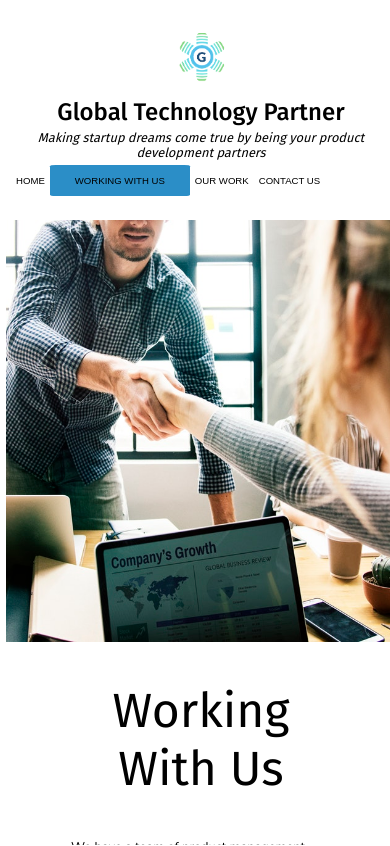
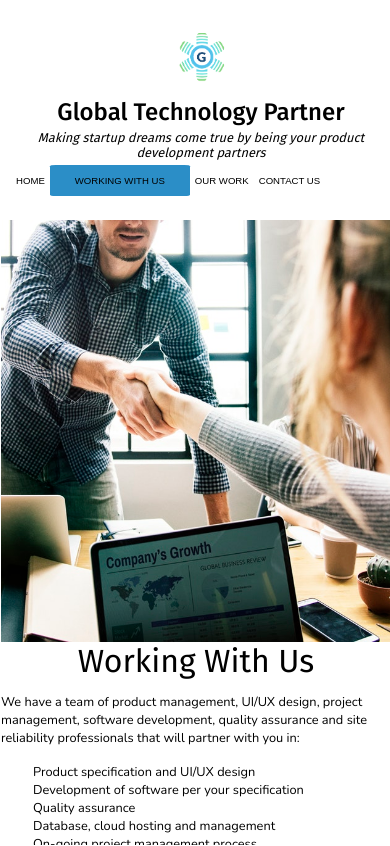
Before and after one commit to eowsley/gtp-web, a React (Create React App) app: page /aboutus in a window 390 px wide. Built offline with nearby package versions, Linux system fonts and the light colour scheme.

Commit message:
Update styling on WWU

```diff
--- a/src/components/Contact.css
+++ b/src/components/Contact.css
@@ -71,6 +71,11 @@ input {
     color: rgb(53, 53, 53);
 }
 
-@media screen {
+@media only screen and (max-width: 600px) {
+.contact__div, form , label, h2, input, .contact__inputcomment {
+    width: 100vw;
+    margin: 0 auto;
+    padding-left: 0em;
+}
 
 }
--- a/src/components/WorkingWithUs.css
+++ b/src/components/WorkingWithUs.css
@@ -118,16 +118,23 @@
 
 @media only screen and (max-width: 600px) {
 .workingwithus__container {
-    margin: 0 auto;
+display: grid;
 width: 100vw;
-display: grid;
 grid-template-columns: .5fr 1fr 1fr .5fr;
-grid-template-rows: .5fr 1fr .5fr .5fr .5fr .5fr .5fr .5fr .5fr ;
+grid-template-rows: .5fr .5fr .5fr .5fr .5fr .5fr .5fr .5fr .5fr ;
 }
-.workingwithus__heroimg {
-width: 100vw;
+.workingwithus__text1 {
+    width: 100vw;
+}
+
+.workingwithus__h2 {
+    font-size:2em;
+    text-align: center;
+    width: 100vw;
+    margin: 0em 0em 0em 0em;
 
 }
+
 .workingwithus__img1__1 {
 grid-row: 5;
 grid-column: 1/span 2;
```
